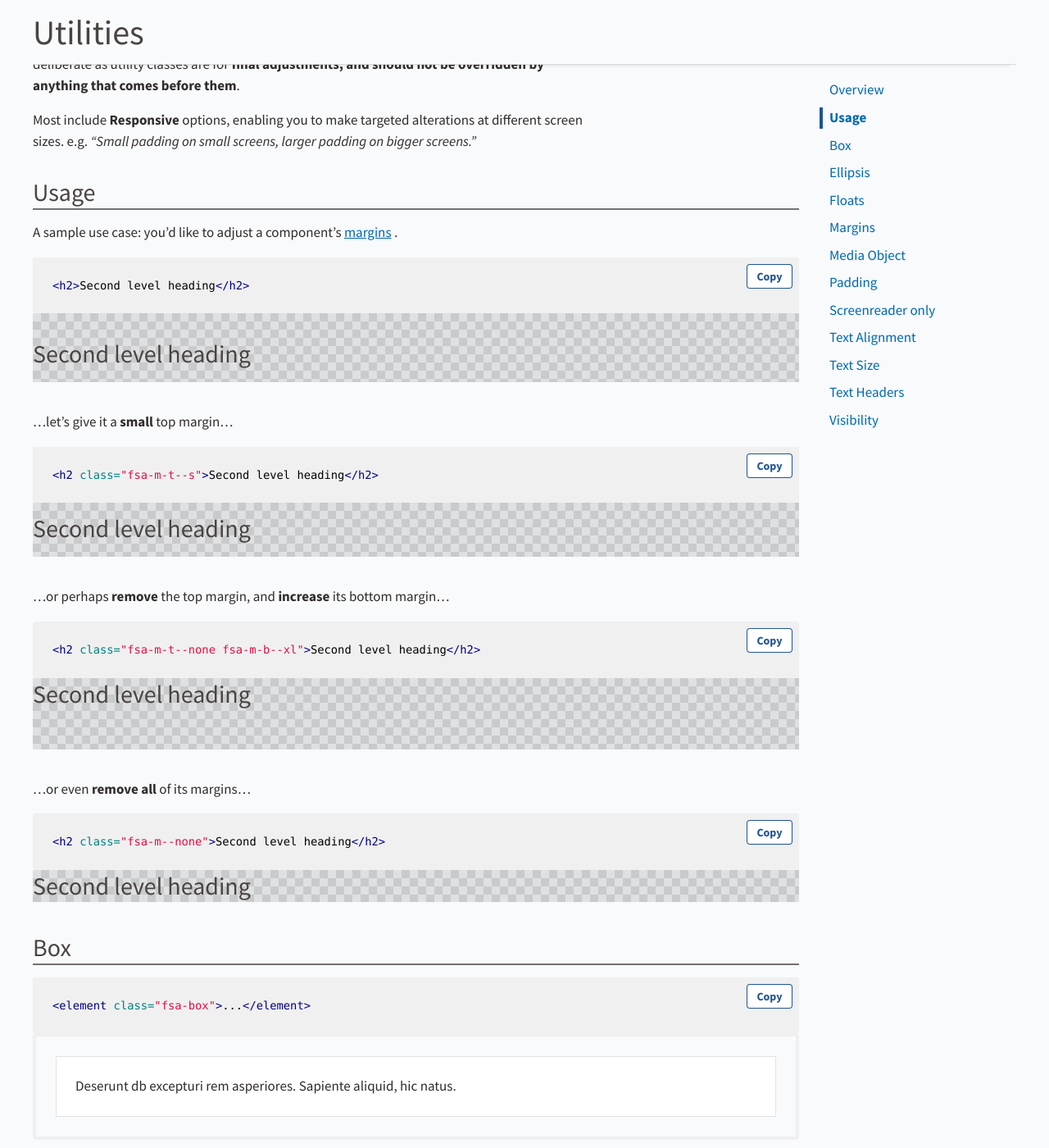
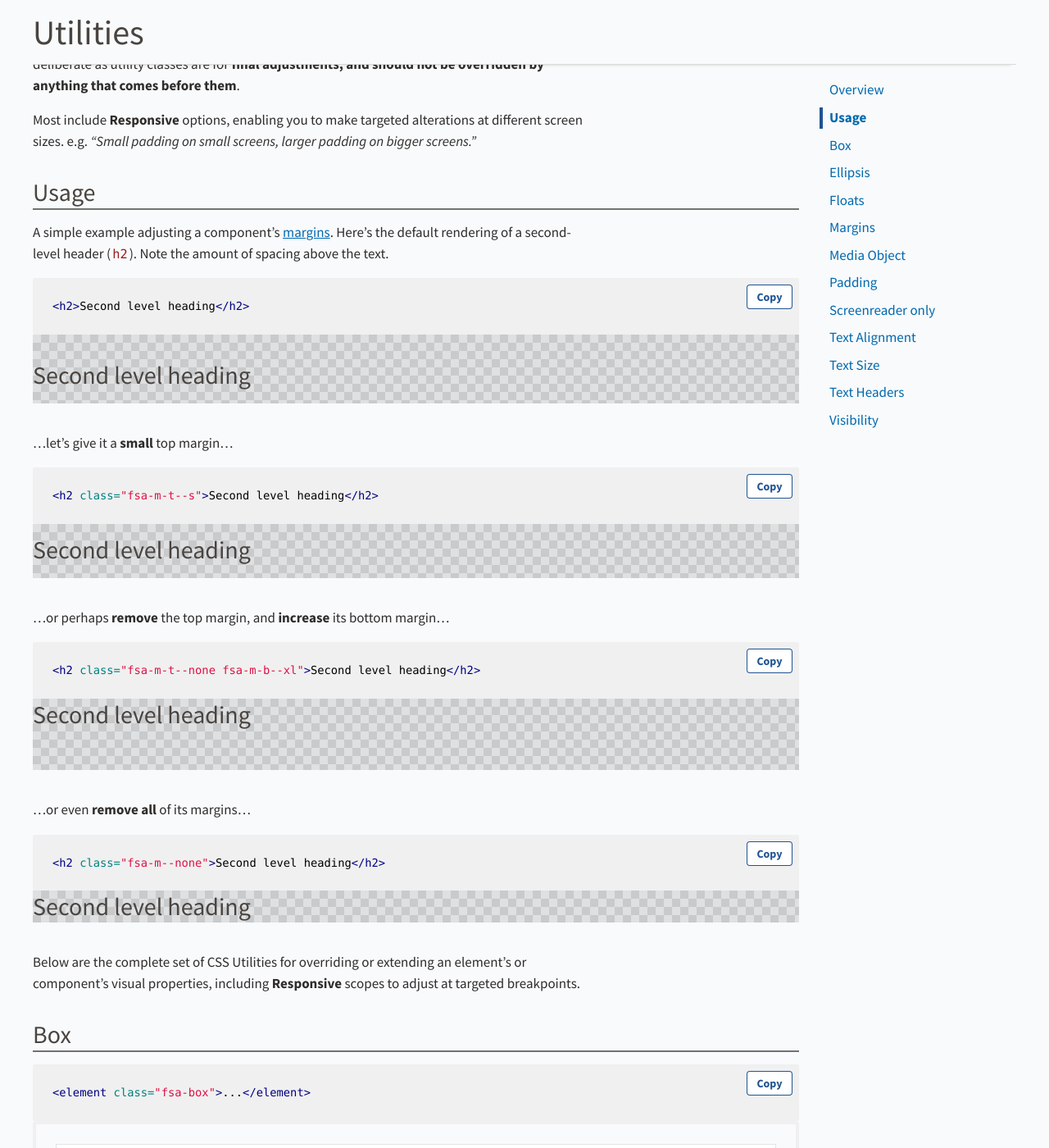
Before and after one commit to USDA-FSA/fsa-design-system, a Jekyll site: the page built from utilities/index.md, in a window 1280 px wide and 1400 px high, scrolled down 554 px. Shown: the whole window at 82% size. Built offline with Jekyll 4.4.1, drawn with Linux system fonts in a browser that asks for light colours.

Commit message:
housekeeping text edits

````diff
--- a/utilities/index.md
+++ b/utilities/index.md
@@ -14,7 +14,7 @@ Most include **Responsive** options, enabling you to make targeted alterations a
 
 ## Usage
 
-A sample use case: you'd like to adjust a component's [margins](#margins) .
+A simple example adjusting a component's [margins](#margins). Here's the default rendering of a second-level header (`h2`). Note the amount of spacing above the text.
 
 ```html
 <h2>Second level heading</h2>
@@ -49,6 +49,8 @@ A sample use case: you'd like to adjust a component's [margins](#margins) .
 <div class="docs__utilities__demo fsa-m-b--l">
   <h2 class="fsa-m--none">Second level heading</h2>
 </div>
+
+Below are the complete set of CSS Utilities for overriding or extending an element's or component's visual properties, including **Responsive** scopes to adjust at targeted breakpoints.
 
 ## Box
 
````
Also changed, not shown: grid-and-layout/index.md (+1 -1 lines).
